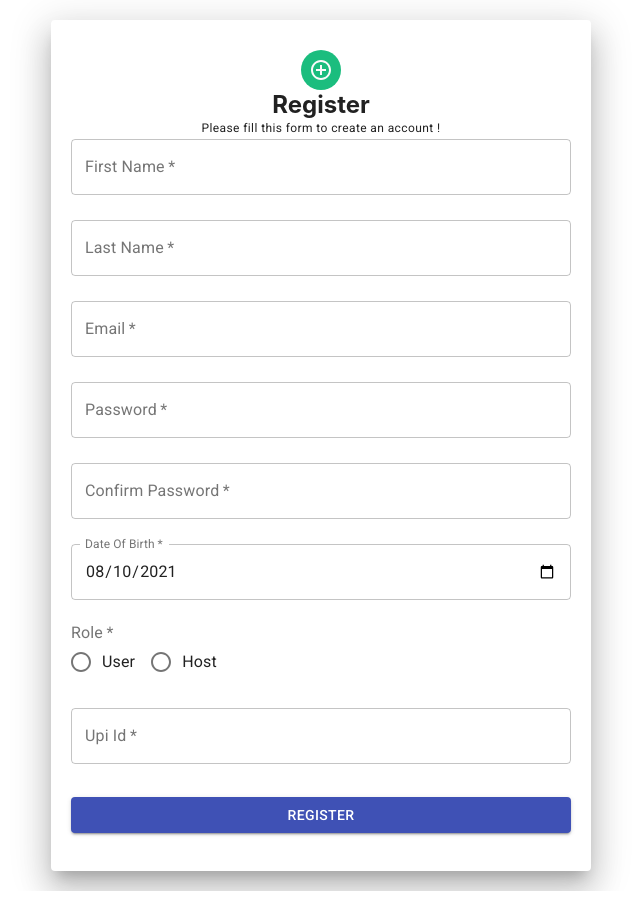
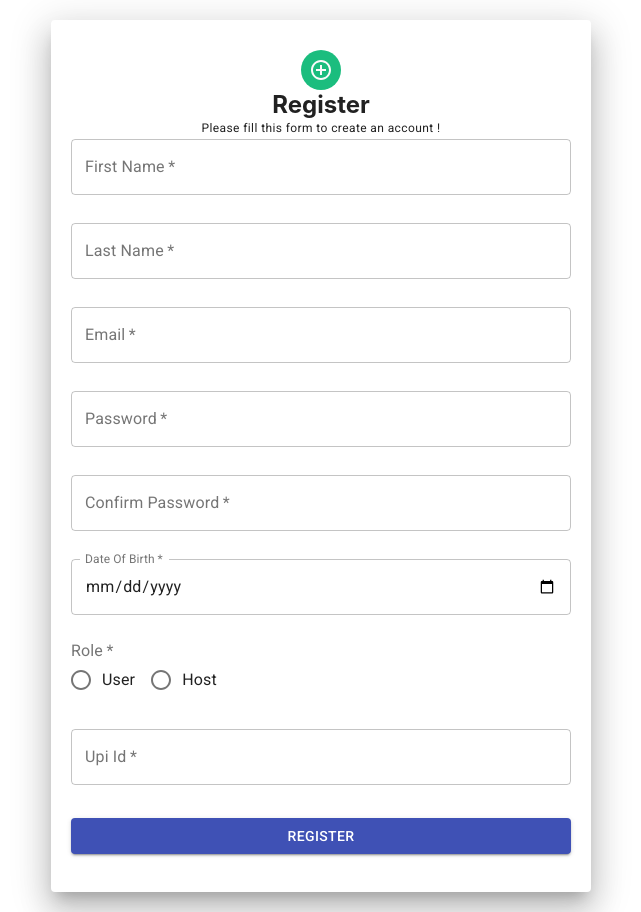
Before and after one commit to snehago/Rent4EventUI, a React (Create React App) app: page /user/register in a window 1280 px wide. Shown: the whole page, without its empty margins (319-960 px from the left). Before the commit the page ends 891 px from the top, so only its background shows below. Built offline with nearby package versions, Linux system fonts and the light colour scheme; no server answers.

Commit message:
Implemented Form Validation in Registartion and Login Form

```diff
--- a/package.json
+++ b/package.json
@@ -13,13 +13,15 @@
     "@types/react": "^17.0.18",
     "@types/react-dom": "^17.0.9",
     "axios": "^0.21.1",
+    "formik": "^2.2.9",
     "node-sass": "^6.0.1",
     "react": "^17.0.2",
     "react-dom": "^17.0.2",
     "react-router-dom": "^5.2.0",
     "react-scripts": "4.0.3",
     "typescript": "^4.3.5",
-    "web-vitals": "^1.1.2"
+    "web-vitals": "^1.1.2",
+    "yup": "^0.32.9"
   },
   "scripts": {
     "start": "react-scripts start",
--- a/src/App.scss
+++ b/src/App.scss
@@ -36,3 +36,7 @@
     transform: rotate(360deg);
   }
 }
+
+// .MuiFormHelperText-root{
+//   color:"red"!important
+// }
--- a/src/Layouts/LoginPage.tsx
+++ b/src/Layouts/LoginPage.tsx
@@ -13,6 +13,8 @@ import {
 import LockOpenOutlinedIcon from "@material-ui/icons/LockOpenOutlined";
 import { useState } from "react";
 import { NavLink } from "react-router-dom";
+import { Field, Form, Formik, ErrorMessage } from "formik";
+import * as Yup from "yup";
 
 const LoginPage = () => {
   const paperStyle = {
@@ -30,51 +32,90 @@ const LoginPage = () => {
   const [password, setPassword] = useState("");
 
   const emailHandler = (event: any) => {
-    setEmail(event.target.value)
+    setEmail(event.target.value);
   };
   const passwordHandler = (event: any) => {
-    setPassword(event.target.value)
+    setPassword(event.target.value);
   };
-  const handleSubmit=()=>{
-    console.log("Email:"+email)
-    console.log("Password:"+password)
-  }
+
+  const initialValues = {
+    email: "",
+    password: "",
+    rememberMe: false,
+  };
+
+  const validationSchema = Yup.object().shape({
+    email: Yup.string().email("Please enter valid email").required("Required"),
+    password: Yup.string().required("Required"),
+  });
+
+  const onSubmit = (values: any, props: any) => {
+    console.log(values);
+    setTimeout(() => {
+      props.resetForm();
+      props.setSubmitting(false);
+    }, 2000);
+  };
   return (
     <Grid>
       <Paper elevation={10} style={paperStyle}>
-        <Grid style={{ display:'flex',flexDirection:"column",alignItems:'center' }} >
+        <Grid
+          style={{
+            display: "flex",
+            flexDirection: "column",
+            alignItems: "center",
+          }}
+        >
           <Avatar style={avatarStyle}>
             <LockOpenOutlinedIcon />
           </Avatar>
           <h2>Sign In</h2>
         </Grid>
-        <TextField
-          value={email}
-          onChange={emailHandler}
+        <Formik
+          initialValues={initialValues}
+          onSubmit={onSubmit}
+          validationSchema={validationSchema}
+        >
+          {(props) => (
+            <Form>
+              <Field
+                as={TextField}
+                name="email"
+                // value={email}
+                // onChange={emailHandler}
                 label="Email"
                 placeholder="Enter Email"
                 variant="outlined"
                 fullWidth
                 required
                 style={{ marginBottom: "5%" }}
+                helperText={
+                  <ErrorMessage name="email">
+                    {(msg) => <div style={{ color: "red" }}>{msg}</div>}
+                  </ErrorMessage>
+                }
               />
-        <TextField
-          value={password}
-          onChange={passwordHandler}
+              <Field
+                as={TextField}
+                name="password"
+                // value={password}
+                // onChange={passwordHandler}
                 label="Password"
                 placeholder="Enter Password"
                 type="password"
                 variant="outlined"
                 fullWidth
                 required
+                helperText={
+                  <ErrorMessage name="password">
+                    {(msg) => <div style={{ color: "red" }}>{msg}</div>}
+                  </ErrorMessage>
+                }
               />
-        <FormControlLabel
-          control={
-            <Checkbox
-              name="checkedb"
-              color="primary"
-            />
-          }
+              <Field
+                as={FormControlLabel}
+                name="rememberMe"
+                control={<Checkbox color="primary" />}
                 label="Remember Me"
               />
               <Button
@@ -83,17 +124,25 @@ const LoginPage = () => {
                 color="primary"
                 style={btnStyle}
                 variant="contained"
-          onClick={handleSubmit}
+                // onClick={handleSubmit}
+                disabled={props.isSubmitting}
               >
-          Sign In
+                {props.isSubmitting ? "LOADING" : "SIGN IN"}
               </Button>
+            </Form>
+          )}
+        </Formik>
         <Typography>
           <Link href="#">Forgot Password ?</Link>
         </Typography>
         <Typography>
           {" "}
           Do you have an account ?
-          <NavLink style={{textDecoration:"none"}}  exact to="/user/register/">
+          <NavLink
+            style={{ textDecoration: "none" }}
+            exact
+            to="/user/register/"
+          >
             Register
           </NavLink>
         </Typography>
--- a/src/Layouts/RegistrationPage.tsx
+++ b/src/Layouts/RegistrationPage.tsx
@@ -1,11 +1,23 @@
-import { Avatar, Button, Grid, Paper, TextField, Typography } from "@material-ui/core";
+import {
+  Avatar,
+  Button,
+  Grid,
+  Paper,
+  TextField,
+  Typography,
+  FormHelperText,
+} from "@material-ui/core";
 import React, { useState } from "react";
 import AddCircleOutlineOutlinedIcon from "@material-ui/icons/AddCircleOutlineOutlined";
-import Radio from '@material-ui/core/Radio';
-import RadioGroup from '@material-ui/core/RadioGroup';
-import FormControlLabel from '@material-ui/core/FormControlLabel';
-import FormControl from '@material-ui/core/FormControl';
-import FormLabel from '@material-ui/core/FormLabel';
+import Radio from "@material-ui/core/Radio";
+import RadioGroup from "@material-ui/core/RadioGroup";
+import FormControlLabel from "@material-ui/core/FormControlLabel";
+import FormControl from "@material-ui/core/FormControl";
+import FormLabel from "@material-ui/core/FormLabel";
+import { Formik, Field, Form, ErrorMessage } from "formik";
+
+import * as Yup from "yup";
+
 const RegistrationPage = () => {
   const paperStyle = {
     padding: "30px 20px",
@@ -23,8 +35,40 @@ const RegistrationPage = () => {
   };
   const btnStyle = { margin: "8px 0" };
 
+  const [role] = useState("host");
 
-  const [role,setRole]=useState('host')
+  const initialValues = {
+    firstName: "",
+    lastName: "",
+    email: "",
+    password: "",
+    confirmPassword: "",
+    dob: "",
+    role: "",
+  };
+
+  const onSubmit = (values: any, props: any) => {
+    console.log(values);
+    console.log(props);
+    setTimeout(() => {
+      props.resetForm();
+      props.setSubmitting(false);
+    }, 2000);
+  };
+
+  const validationSchema = Yup.object().shape({
+    firstName: Yup.string().min(3, "It's too short").required("Required"),
+    lastName: Yup.string().min(3, "It's too short").required("Required"),
+    email: Yup.string().email("Enter valid email").required("Required"),
+    password: Yup.string()
+      .min(8, "Password minimum length should be 8")
+      .required("Required"),
+    confirmPassword: Yup.string()
+      .oneOf([Yup.ref("password")], "Password not matched")
+      .required("Required"),
+    role: Yup.string().oneOf(["user", "host"], "Required").required("Required"),
+    dob: Yup.string().required("Required"),
+  });
   return (
     <Grid>
       <Paper elevation={20} style={paperStyle}>
@@ -44,32 +88,61 @@ const RegistrationPage = () => {
           </Typography>
         </Grid>
 
-        <form>
-          <TextField
+        <Formik
+          initialValues={initialValues}
+          validationSchema={validationSchema}
+          onSubmit={onSubmit}
+        >
+          {(props) => (
+            <Form>
+              <Field
+                as={TextField}
+                name="firstName"
                 style={textFieldStyle}
                 variant="outlined"
                 fullWidth
                 label="First Name"
                 placeholder="Enter your First name"
                 required
+                helperText={
+                  <ErrorMessage name="firstName">
+                    {(msg) => <div style={{ color: "red" }}>{msg}</div>}
+                  </ErrorMessage>
+                }
               />
-          <TextField
+              <Field
+                as={TextField}
+                name="lastName"
                 style={textFieldStyle}
                 variant="outlined"
                 fullWidth
                 label="Last Name"
                 placeholder="Enter your Last name"
                 required
+                helperText={
+                  <ErrorMessage name="lastName">
+                    {(msg) => <div style={{ color: "red" }}>{msg}</div>}
+                  </ErrorMessage>
+                }
               />
-          <TextField
+              <Field
+                as={TextField}
+                name="email"
                 style={textFieldStyle}
                 variant="outlined"
                 fullWidth
                 label="Email"
                 placeholder="Enter your Email Id"
                 required
+                helperText={
+                  <ErrorMessage name="email">
+                    {(msg) => <div style={{ color: "red" }}>{msg}</div>}
+                  </ErrorMessage>
+                }
               />
-          <TextField
+              <Field
+                as={TextField}
+                name="password"
                 style={textFieldStyle}
                 variant="outlined"
                 fullWidth
@@ -77,8 +150,15 @@ const RegistrationPage = () => {
                 label="Password"
                 placeholder="Enter a Password"
                 required
+                helperText={
+                  <ErrorMessage name="password">
+                    {(msg) => <div style={{ color: "red" }}>{msg}</div>}
+                  </ErrorMessage>
+                }
               />
-          <TextField
+              <Field
+                as={TextField}
+                name="confirmPassword"
                 style={textFieldStyle}
                 variant="outlined"
                 fullWidth
@@ -86,8 +166,15 @@ const RegistrationPage = () => {
                 label="Confirm Password"
                 placeholder="Confirm your Password"
                 required
+                helperText={
+                  <ErrorMessage name="confirmPassword">
+                    {(msg) => <div style={{ color: "red" }}>{msg}</div>}
+                  </ErrorMessage>
+                }
               />
-          <TextField
+              <Field
+                as={TextField}
+                name="dob"
                 variant="outlined"
                 fullWidth
                 style={textFieldStyle}
@@ -100,14 +187,25 @@ const RegistrationPage = () => {
                   shrink: true,
                 }}
                 required
+                helperText={
+                  <ErrorMessage name="lastName">
+                    {(msg) => <div style={{ color: "red" }}>{msg}</div>}
+                  </ErrorMessage>
+                }
               />
 
-          <FormControl component="fieldset" required style={textFieldStyle}>
+              <FormControl
+                component="fieldset"
+                required
+                style={textFieldStyle}
+                name="role"
+              >
                 <FormLabel component="legend">Role</FormLabel>
-            <RadioGroup
+                <Field
+                  as={RadioGroup}
                   aria-label="role"
-              name="role1"
-              style={{display:"initial"}}
+                  name="role"
+                  style={{ display: "initial" }}
                   // value={value}
                   // onChange={handleChange}
                 >
@@ -116,14 +214,20 @@ const RegistrationPage = () => {
                     control={<Radio />}
                     label="User"
                   />
-              <FormControlLabel value="host" control={<Radio />} label="Host" />
-
-            </RadioGroup>
+                  <FormControlLabel
+                    value="host"
+                    control={<Radio />}
+                    label="Host"
+                  />
+                </Field>
+                <FormHelperText>
+                  <ErrorMessage name="role">
+                    {(msg) => <div style={{ color: "red" }}>{msg}</div>}
+                  </ErrorMessage>
+                </FormHelperText>
               </FormControl>
 
-          {
-            role==='host'
-            ?
+              {role === "host" ? (
                 <TextField
                   required
                   style={textFieldStyle}
@@ -132,21 +236,22 @@ const RegistrationPage = () => {
                   label="Upi Id"
                   placeholder="Give your Upi Id"
                 />
-            :
-            null
-          }
-        </form>
+              ) : null}
 
               <Button
                 type="submit"
                 fullWidth
                 color="primary"
                 style={btnStyle}
+                disabled={props.isSubmitting}
                 variant="contained"
                 // onClick={handleSubmit}
               >
-          REGISTER
+                {props.isSubmitting ? "LOADING" : "REGISTER"}
               </Button>
+            </Form>
+          )}
+        </Formik>
       </Paper>
     </Grid>
   );
```
Also changed, not shown: 1 other file (tests, documents, lock files or other folders). Lines whose indentation alone changed are shown as unchanged.
